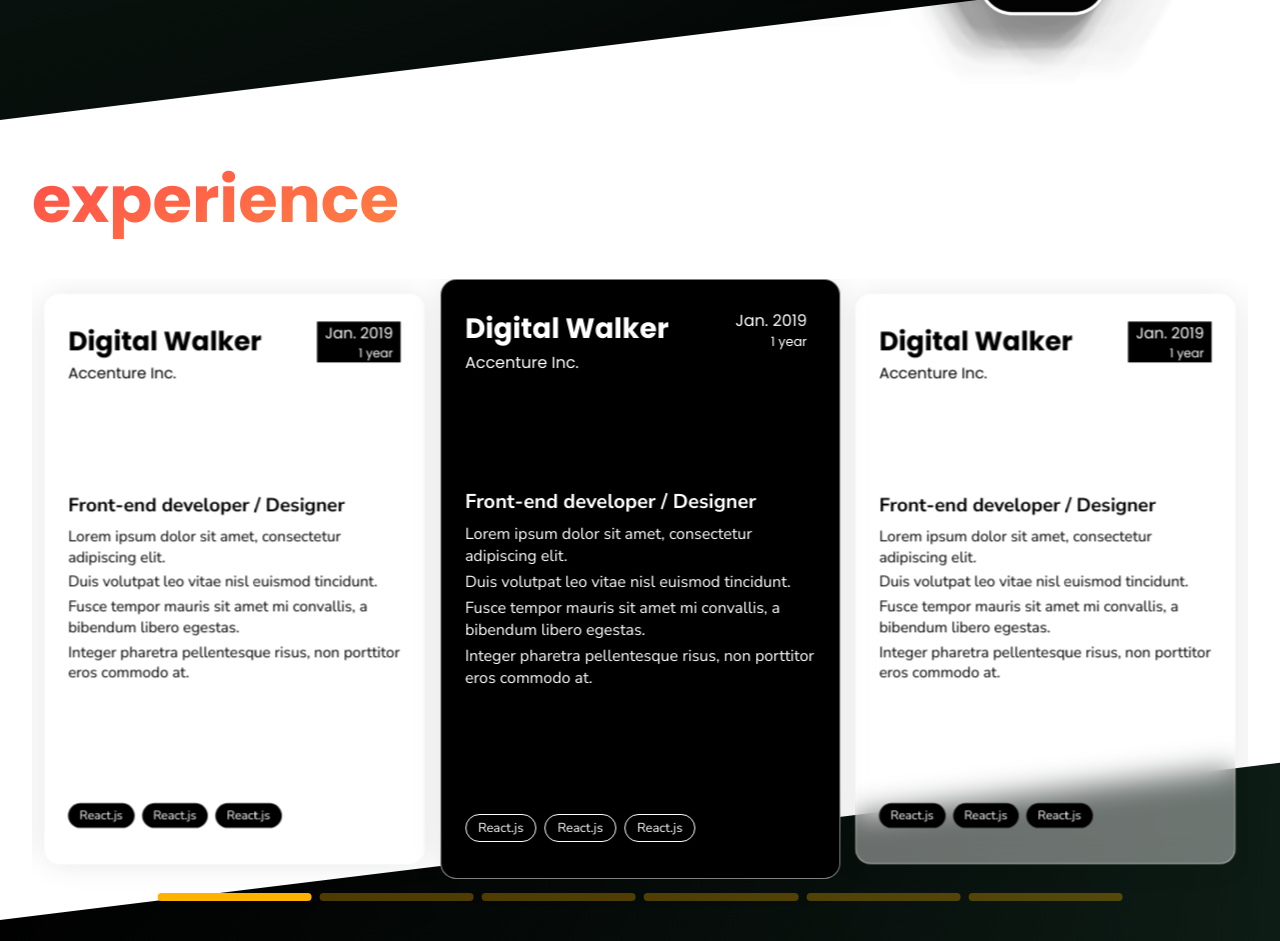
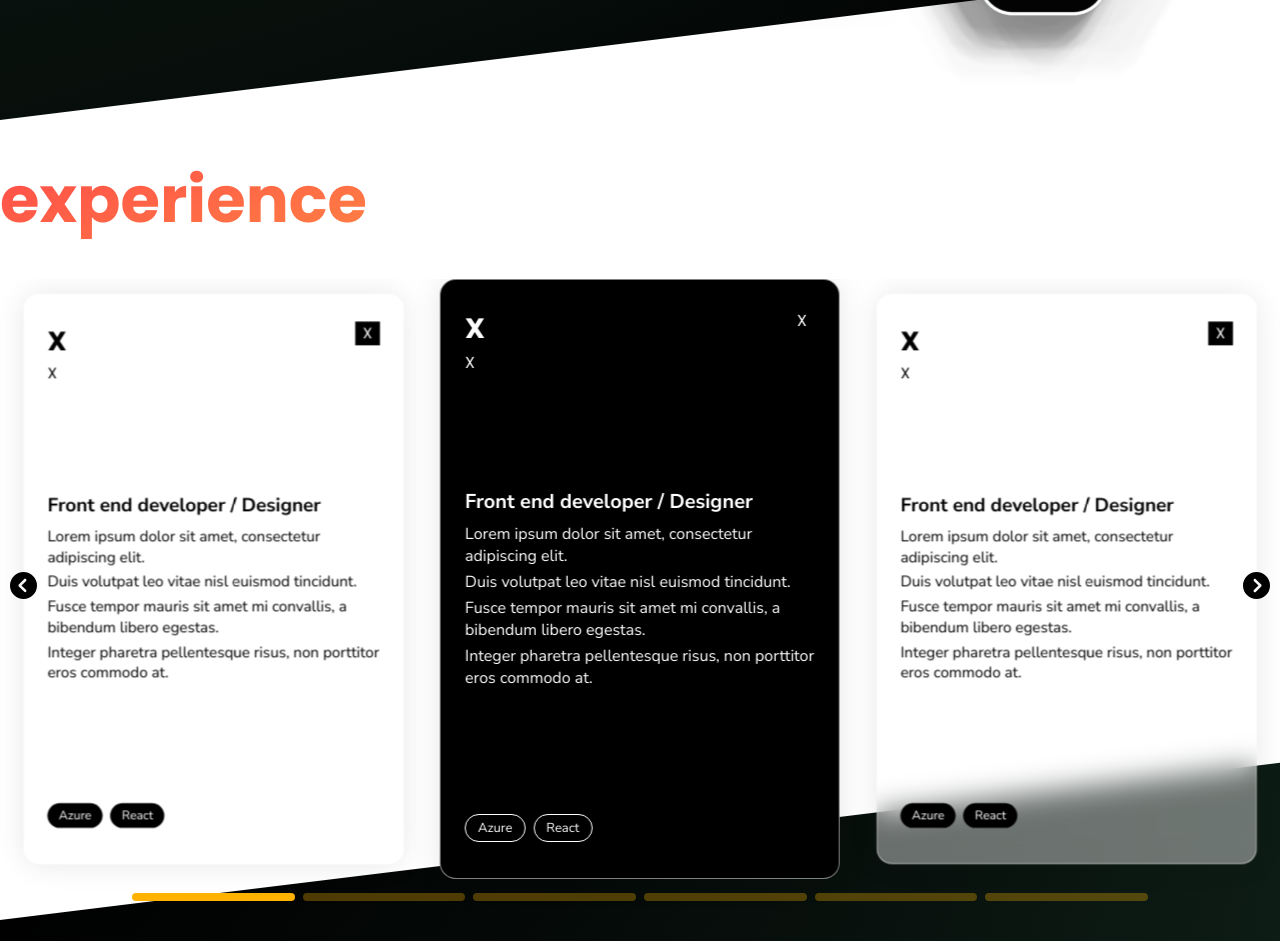
Before and after one commit to benjdg16/portfolio, a React (Create React App) app: page / in a window 1280 px wide. Shown: the part 680-1621 px from the top of the page. Built offline with nearby package versions, Linux system fonts and the light colour scheme.

Commit message:
[ip] Updated Card props

```diff
--- a/src/components/Card/Card.tsx
+++ b/src/components/Card/Card.tsx
@@ -1,10 +1,29 @@
 import React from "react";
 
+import { TOOLS, TTool } from "../../constants";
 import Chip from "../Chip";
 
 import "./Card.css";
 
-const Card = () => {
+export interface ICard {
+  application: string;
+  company: string;
+  date: string;
+  duration?: string;
+  titles: string[];
+  description: string[];
+  chips: Array<TTool>;
+}
+
+const Card = ({
+  application,
+  company,
+  date,
+  duration,
+  titles,
+  description,
+  chips,
+}: ICard) => {
   const descriptionList = [
     "Lorem ipsum dolor sit amet, consectetur adipiscing elit.",
     "Duis volutpat leo vitae nisl euismod tincidunt.",
@@ -15,20 +34,27 @@
     <div className="card">
       <div className="card-header">
         <div className="card-header-left">
-          <div className="card-header-application">Digital Walker</div>
-          <div className="card-header-company">Accenture Inc.</div>
+          <div className="card-header-application">{application}</div>
+          <div className="card-header-company">{company}</div>
         </div>
         <div className="card-header-right">
           <div className="card-header-date">
-            <span id="date">Jan. 2019</span>
-            <span id="duration">1 year</span>
+            <span id="date">{date}</span>
+            <span id="duration">{duration}</span>
           </div>
         </div>
       </div>
       <div className="card-body">
-        <div className="card-body-titles">Front-end developer / Designer</div>
+        <div className="card-body-titles">
+          {titles.map((description, index) => (
+            <span key={index}>
+              {description}
+              <br />
+            </span>
+          ))}
+        </div>
         <ul className="card-body-description-ul">
-          {descriptionList.map((description, index) => (
+          {description.map((description, index) => (
             <li key={index} className="card-body-description-li">
               {description}
             </li>
@@ -36,12 +62,15 @@
         </ul>
       </div>
       <div className="card-footer">
+        {chips.map((chip, index) => (
+          <Chip type={chip} />
+        ))}
+        {/* <Chip />
         <Chip />
-        <Chip />
-        <Chip />
+        <Chip /> */}
       </div>
     </div>
   );
 };
-// Card.displayName = "SwiperSlide";
+
 export default Card;
--- a/src/components/Chip/Chip.tsx
+++ b/src/components/Chip/Chip.tsx
@@ -1,11 +1,25 @@
 import React from "react";
+
+import { TTool } from "../../constants";
 
 import "./Chip.css";
 
-const Chip = () => {
+interface IChip {
+  type: TTool;
+}
+
+const Chip = ({ type }: IChip) => {
+  // const getReadableType = (type: string) => {
+  //   switch(type) {
+  //     case ETools.AZURE: {
+  //       return READABLE_TOOLS[ETools.AZURE]
+  //     }
+
+  //   }
+  // }
   return (
-    <div className="chip">
-      <span>React.js</span>
+    <div className={`chip ${type}`}>
+      <span>{type.value}</span>
     </div>
   );
 };
--- /dev/null
+++ b/src/constants/index.ts
@@ -0,0 +1,57 @@
+export type TTool = {
+  key: string;
+  value: string;
+};
+
+const TOOLS: { [key: string]: TTool } = {
+  HTML: {
+    key: "html",
+    value: "HTML",
+  },
+  CSS: {
+    key: "css",
+    value: "CSS",
+  },
+  JS: {
+    key: "js",
+    value: "JavaScript",
+  },
+  REACT: {
+    key: "react",
+    value: "React",
+  },
+  NODE: {
+    key: "node",
+    value: "Node.js",
+  },
+  NEXT: {
+    key: "next",
+    value: "Next.js",
+  },
+  AZURE: {
+    key: "azure",
+    value: "Azure",
+  },
+  IONIC: {
+    key: "ionic",
+    value: "Ionic",
+  },
+  CORDOVA: {
+    key: "cordova",
+    value: "Cordova",
+  },
+  VUE: {
+    key: "vue",
+    value: "Vue.js",
+  },
+  SQL: {
+    key: "sql",
+    value: "Microsoft SQL",
+  },
+  JQUERY: {
+    key: "jquery",
+    value: "jQuery",
+  },
+};
+
+export { TOOLS };
--- a/src/sections/Experience/Experience.css
+++ b/src/sections/Experience/Experience.css
@@ -54,6 +54,10 @@
 
 /* tablet, landscape iPad, lo-res laptops ands desktops */
 @media (min-width: 961px) {
+  .experience-container {
+    padding: 2rem 0;
+  }
+
   .experience-title h1 {
     font-size: 4rem;
   }
--- a/src/sections/Experience/Experience.tsx
+++ b/src/sections/Experience/Experience.tsx
@@ -17,9 +17,13 @@
 import "swiper/css";
 import "swiper/css/free-mode";
 import "swiper/css/pagination";
+import "swiper/css/navigation";
 import "swiper/css/effect-coverflow";
 import "../../styles/swiper-custom.css";
 // import "swiper/css/scrollbar";
+
+import { TOOLS } from "../../constants";
+import { ICard } from "../../components/Card/Card";
 
 import SwiperCore, {
   A11y,
@@ -41,6 +45,23 @@
 export type TExperienceHandler = {
   experienceRef: RefObject<HTMLElement>;
 };
+
+const cardArray: ICard[] = [
+  {
+    application: "X",
+    company: "X",
+    date: "X",
+    // duration: "1 year",
+    titles: ["Front end developer / Designer"],
+    description: [
+      "Lorem ipsum dolor sit amet, consectetur adipiscing elit.",
+      "Duis volutpat leo vitae nisl euismod tincidunt.",
+      "Fusce tempor mauris sit amet mi convallis, a bibendum libero egestas.",
+      "Integer pharetra pellentesque risus, non porttitor eros commodo at.",
+    ],
+    chips: [TOOLS.AZURE, TOOLS.REACT],
+  },
+];
 
 const Experience = forwardRef<TExperienceHandler, TProps>((props, ref) => {
   const { isExpTLVisible } = props;
@@ -79,6 +100,7 @@
                 // Scrollbar,
                 // EffectFade,
                 FreeMode,
+                Navigation,
               ]}
               // effect="fade"
               // effect="fade"
@@ -99,9 +121,7 @@
               //   scale: 1,
               //   stretch: 0,
               // }}
-              // navigation={{
-              //   enabled: true,
-              // }}
+              navigation
               loop={true}
               // autoHeight={true}
               // onSlideChange={() => console.log("slide change")}
@@ -126,22 +146,22 @@
               }}
             >
               <SwiperSlide>
-                <Card />
+                <Card {...cardArray[0]} />
               </SwiperSlide>
               <SwiperSlide>
-                <Card />
+                <Card {...cardArray[0]} />
               </SwiperSlide>
               <SwiperSlide>
-                <Card />
+                <Card {...cardArray[0]} />
               </SwiperSlide>
               <SwiperSlide>
-                <Card />
+                <Card {...cardArray[0]} />
               </SwiperSlide>
               <SwiperSlide>
-                <Card />
+                <Card {...cardArray[0]} />
               </SwiperSlide>
               <SwiperSlide>
-                <Card />
+                <Card {...cardArray[0]} />
               </SwiperSlide>
             </Swiper>
           </div>
--- a/src/styles/swiper-custom.css
+++ b/src/styles/swiper-custom.css
@@ -128,3 +128,23 @@
   background: #ffb200;
   border-radius: 10px;
 }
+
+.swiper-button-prev {
+  background-image: url("../assets/circle-chevron-left-solid.svg");
+  background-size: contain;
+  background-repeat: no-repeat;
+}
+
+.swiper-button-prev::after {
+  display: none;
+}
+
+.swiper-button-next {
+  background-image: url("../assets/circle-chevron-right-solid.svg");
+  background-size: contain;
+  background-repeat: no-repeat;
+}
+
+.swiper-button-next::after {
+  display: none;
+}
```
Also changed, not shown: src/data/index.ts (added, +21 -0 lines), src/assets/circle-chevron-left-solid.svg (added), src/assets/circle-chevron-right-solid.svg (added).
